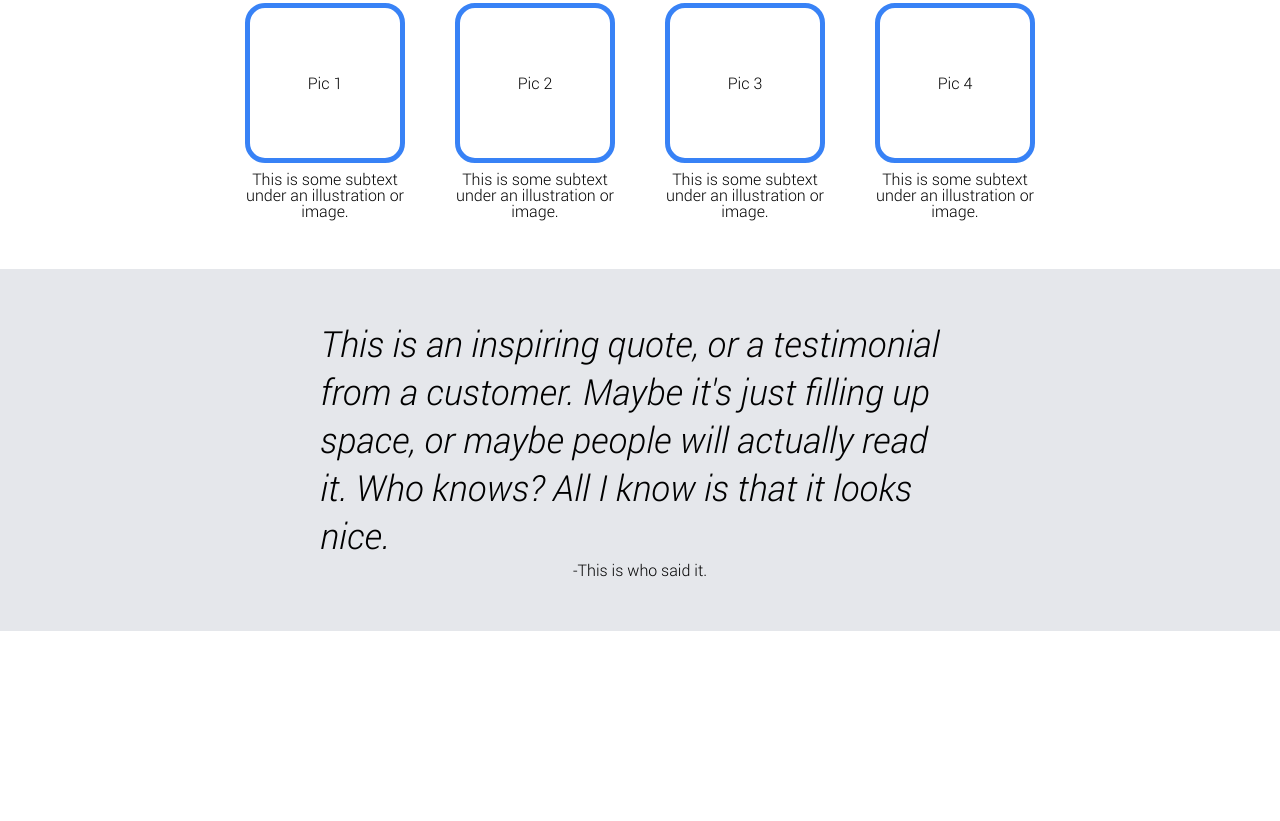
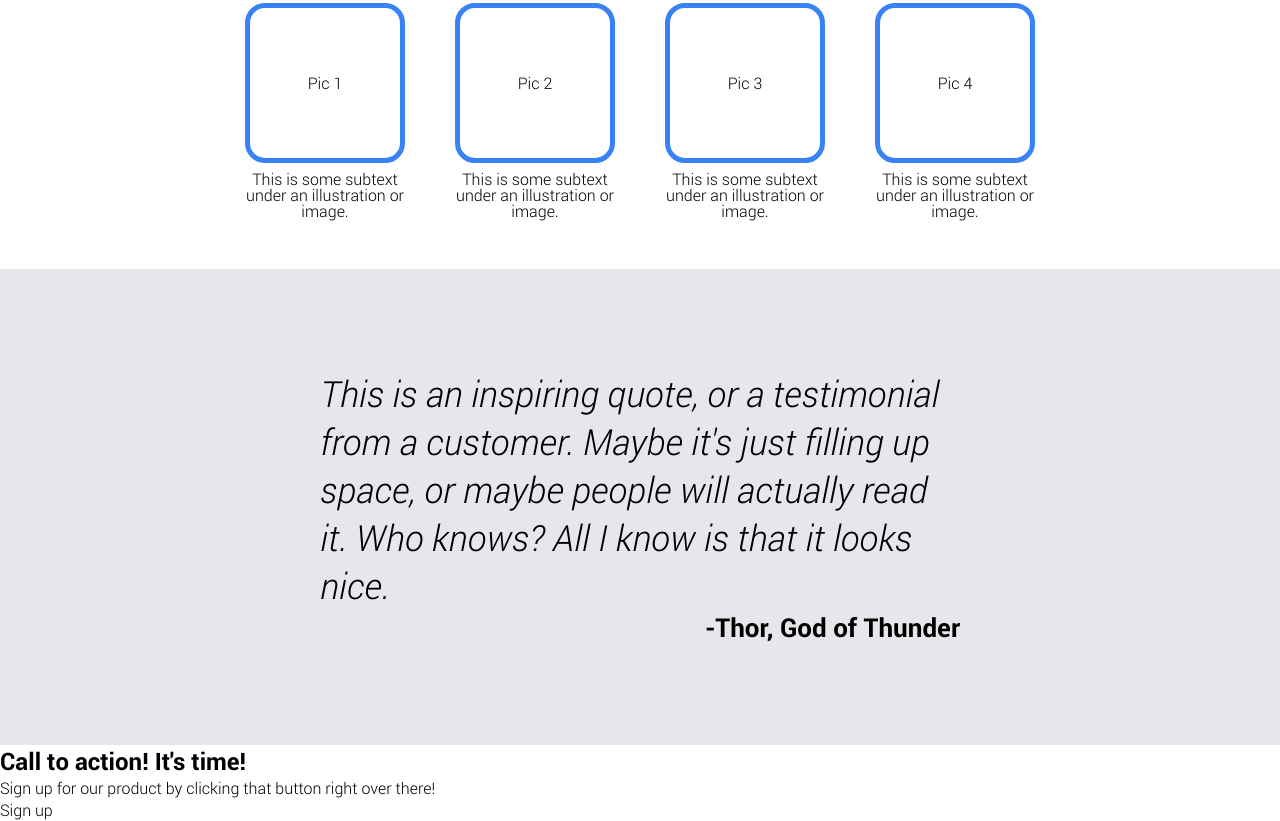
Before and after one commit to gehringmiller/landingpage_TOP, a plain HTML site: page index.html in a window 1280 px wide. Shown: the part 651-1472 px from the top of the page. Before the commit the page ends 1282 px from the top, so only its background shows below. Drawn offline with Linux system fonts and the light colour scheme.

Commit message:
Complete 'quote-section,' begin 'call-to-action.'

```diff
--- a/index.html
+++ b/index.html
@@ -64,8 +64,16 @@
 
     <div class="quote-section">
         <div class="quote">This is an inspiring quote, or a testimonial from a customer. Maybe it's just filling up space, or maybe people will actually read it. Who knows? All I know is that it looks nice.</div>
-        <div class="quote-speaker">-This is who said it.</div>
+        <div class="quote-speaker">-Thor, God of Thunder</div>
     </div>
+
+<div class="call-to-action">
+    <div class="call-to-action-text">
+        <h2>Call to action! It's time!</h1>
+        <p>Sign up for our product by clicking that button right over there!</p>
+    </div>
+    <div class="sign-up-button">Sign up</div>
+</div>
 
 </body>
 
--- a/styles.css
+++ b/styles.css
@@ -188,12 +188,24 @@ ul {
     display: flex;
     flex-direction: column;
     justify-content: center;
-    align-items: center;
-    padding: 50px 320px;
+    align-items: stretch;
+    padding: 100px 320px;
+    /* border: 5px black; */
+    /* border-style: dashed; */
 }
 
 .quote {
     font-size: 36px;
     font-style: italic;
     font-weight: light;
+    /* border: 3px pink; */
+    /* border-style: solid; */
 }
+
+.quote-speaker {
+    font-size: 26px;
+    font-weight: 600;
+    text-align: right;
+    /* border: 3px pink; */
+    /* border-style: solid; */
+}
```
